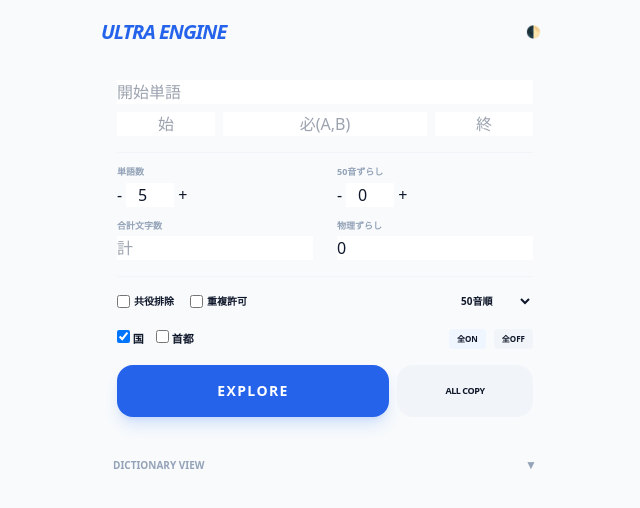
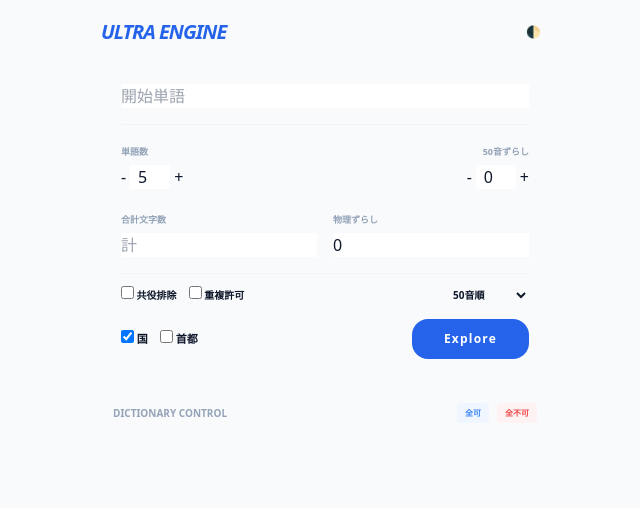
Before and after one commit to xjrstjrwvg-commits/pyongyang-, a Flask app: page / in a window 1280 px wide. Shown: the top 508 px of the page, without its empty margins (315-955 px from the left). Run offline with Flask 3, Linux system fonts and the light colour scheme; some libraries are stand-ins or nearby versions.

Commit message:
index.html

```diff
--- a/templates/index.html
+++ b/templates/index.html
@@ -3,52 +3,36 @@
 <head>
     <meta charset="UTF-8">
     <meta name="viewport" content="width=device-width, initial-scale=1.0, maximum-scale=1.0, user-scalable=no">
-    <title>いつか使えるツール</title>
+    <title>極・しりとり探索</title>
     <script src="https://cdn.tailwindcss.com"></script>
     <script>
+        let wordStates = {}; // 0:Normal, 1:Block, 2:Force
+        let masterDataCache = {};
+
         function toggleDarkMode() {
             document.documentElement.classList.toggle('dark');
             localStorage.theme = document.documentElement.classList.contains('dark') ? 'dark' : 'light';
         }
-        if (localStorage.theme === 'dark' || (!('theme' in localStorage) && window.matchMedia('(prefers-color-scheme: dark)').matches)) {
-            document.documentElement.classList.add('dark');
-        }
 
         function saveSettings() {
             const settings = {
-                sw: document.getElementById('sw').value, sc: document.getElementById('sc').value,
-                mc: document.getElementById('mc').value, ec: document.getElementById('ec').value,
-                ml: document.getElementById('ml').value, ks: document.getElementById('ks').value,
-                ps: document.getElementById('ps').value, ttl: document.getElementById('ttl').value,
-                conj: document.getElementById('conj').checked, rt: document.getElementById('rt').checked,
-                sort: document.getElementById('sort_type').value,
-                cats: Array.from(document.querySelectorAll('input[name="cat"]:checked')).map(c => c.value)
+                sw: document.getElementById('sw').value, ml: document.getElementById('ml').value,
+                ks: document.getElementById('ks').value, ps: document.getElementById('ps').value,
+                ttl: document.getElementById('ttl').value, conj: document.getElementById('conj').checked,
+                rt: document.getElementById('rt').checked, sort: document.getElementById('sort_type').value,
+                cats: Array.from(document.querySelectorAll('input[name="cat"]:checked')).map(c => c.value),
+                wordStates: wordStates
             };
             localStorage.ultraSettings = JSON.stringify(settings);
         }
 
-        async function loadDictionary() {
+        async function init() {
+            if (localStorage.theme === 'dark' || (!('theme' in localStorage) && window.matchMedia('(prefers-color-scheme: dark)').matches)) document.documentElement.classList.add('dark');
             const r = await fetch('/get_dictionary');
-            const data = await r.json();
-            const container = document.getElementById('dict-content');
-            container.innerHTML = Object.keys(data).map(cat => `
-                <div class="mb-4">
-                    <p class="text-[10px] font-bold text-blue-500 uppercase border-b border-blue-500/20 mb-1">${cat} (${data[cat].length})</p>
-                    <div class="flex flex-wrap gap-1 text-[9px] text-slate-500 dark:text-slate-400">
-                        ${data[cat].sort().join(' / ')}
-                    </div>
-                </div>
-            `).join('');
-        }
-
-        window.onload = () => {
-            loadDictionary();
+            masterDataCache = await r.json();
             if (localStorage.ultraSettings) {
                 const s = JSON.parse(localStorage.ultraSettings);
                 document.getElementById('sw').value = s.sw || "";
-                document.getElementById('sc').value = s.sc || "";
-                document.getElementById('mc').value = s.mc || "";
-                document.getElementById('ec').value = s.ec || "";
                 document.getElementById('ml').value = s.ml || 5;
                 document.getElementById('ks').value = s.ks || 0;
                 document.getElementById('ps').value = s.ps || 0;
@@ -57,159 +41,115 @@
                 document.getElementById('rt').checked = s.rt;
                 document.getElementById('sort_type').value = s.sort || "kana";
                 document.querySelectorAll('input[name="cat"]').forEach(c => c.checked = (s.cats || []).includes(c.value));
+                wordStates = s.wordStates || {};
             }
-        };
-
-        function adjustVal(id, delta) {
-            const el = document.getElementById(id);
-            el.value = parseInt(el.value) + delta;
-            saveSettings();
+            renderDictionary(masterDataCache);
         }
 
-        function copyAll() {
-            if (currentRoutes.length === 0) return;
-            const text = currentRoutes.map((rt, i) => `#${i+1}: ${rt.join(' → ')} (${rt.join('').length}文字)`).join('\n');
-            navigator.clipboard.writeText(text).then(() => {
-                const btn = document.getElementById('copyBtn');
-                btn.innerText = "COPIED!";
-                setTimeout(() => btn.innerText = "ALL COPY", 2000);
-            });
+        function renderDictionary(data) {
+            const container = document.getElementById('dict-content');
+            container.innerHTML = Object.keys(data).map(cat => `
+                <div class="mb-4">
+                    <p class="text-[10px] font-bold text-blue-500 uppercase mb-2 border-b border-blue-500/20">${cat}</p>
+                    <div class="space-y-1">
+                        ${data[cat].sort().map(w => {
+                            const state = wordStates[w] || 0;
+                            const colors = ["bg-slate-100 dark:bg-slate-800", "bg-red-100 dark:bg-red-900/40 text-red-500", "bg-blue-600 text-white"];
+                            const labels = ["可", "不可", "必須"];
+                            return `
+                                <div class="flex justify-between items-center p-2 rounded-lg ${colors[state]} transition-all text-xs font-bold">
+                                    <span>${w}</span>
+                                    <button onclick="cycleState('${w}')" class="px-3 py-1 rounded-md border border-black/10 dark:border-white/10 text-[9px]">${labels[state]}</button>
+                                </div>`;
+                        }).join('')}
+                    </div>
+                </div>`).join('');
         }
+
+        function cycleState(w) { wordStates[w] = ((wordStates[w] || 0) + 1) % 3; saveSettings(); renderDictionary(masterDataCache); }
+        function allState(s) { Object.keys(masterDataCache).forEach(c => masterDataCache[c].forEach(w => wordStates[w] = s)); saveSettings(); renderDictionary(masterDataCache); }
+        function adjustVal(id, delta) { const el = document.getElementById(id); el.value = parseInt(el.value) + delta; saveSettings(); }
+        window.onload = init;
     </script>
     <style>
         .dark { color-scheme: dark; }
         .glass { @apply bg-white dark:bg-slate-900 border border-slate-200 dark:border-slate-800 shadow-xl; }
         input, select { @apply bg-slate-50 dark:bg-slate-800 border-slate-300 dark:border-slate-700 p-2 rounded-xl text-xs outline-none focus:ring-1 ring-blue-500; }
-        .step-btn { @apply bg-slate-200 dark:bg-slate-700 w-7 h-7 flex items-center justify-center rounded-lg font-black text-sm active:scale-90 transition-transform; }
-        details > summary { list-style: none; }
-        details > summary::-webkit-details-marker { display: none; }
+        .step-btn { @apply bg-slate-200 dark:bg-slate-700 w-7 h-7 flex items-center justify-center rounded font-black active:scale-90 transition-transform; }
     </style>
 </head>
 <body class="bg-slate-50 dark:bg-slate-950 text-slate-900 dark:text-slate-100 p-3 font-sans" onchange="saveSettings()" oninput="saveSettings()">
     <div class="max-w-md mx-auto space-y-3">
         <header class="flex justify-between items-center py-1">
-            <h1 class="text-xl font-black italic text-blue-600 tracking-tighter uppercase">Ultra Engine</h1>
+            <h1 class="text-xl font-black italic text-blue-600 uppercase tracking-tighter">Ultra Engine</h1>
             <button onclick="toggleDarkMode()" class="p-2 glass rounded-full text-xs">🌓</button>
         </header>
 
-        <div class="glass rounded-[28px] p-4 space-y-4">
-            <!-- Entry Section -->
-            <div class="grid grid-cols-4 gap-2">
-                <input id="sw" placeholder="開始単語" class="col-span-4">
-                <input id="sc" placeholder="始" class="text-center">
-                <input id="mc" placeholder="必(A,B)" class="col-span-2 text-center">
-                <input id="ec" placeholder="終" class="text-center">
-            </div>
-
-            <!-- Numbers (Narrow Layout) -->
-            <div class="grid grid-cols-2 gap-x-6 gap-y-3 border-t border-slate-100 dark:border-slate-800 pt-3">
-                <div class="flex flex-col gap-1">
+        <div class="glass rounded-[28px] p-5 space-y-4">
+            <input id="sw" placeholder="開始単語" class="w-full">
+            <div class="grid grid-cols-2 gap-4 border-t border-slate-100 dark:border-slate-800 pt-3">
+                <div class="space-y-1">
                     <label class="text-[9px] font-bold text-slate-400 uppercase">単語数</label>
-                    <div class="flex items-center gap-1">
-                        <button onclick="adjustVal('ml',-1)" class="step-btn">-</button>
-                        <input type="number" id="ml" value="5" class="w-12 text-center">
-                        <button onclick="adjustVal('ml',1)" class="step-btn">+</button>
-                    </div>
+                    <div class="flex items-center gap-1"><button onclick="adjustVal('ml',-1)" class="step-btn">-</button><input type="number" id="ml" value="5" class="w-10 text-center"><button onclick="adjustVal('ml',1)" class="step-btn">+</button></div>
                 </div>
-                <div class="flex flex-col gap-1">
+                <div class="space-y-1 text-right">
                     <label class="text-[9px] font-bold text-slate-400 uppercase">50音ずらし</label>
-                    <div class="flex items-center gap-1">
-                        <button onclick="adjustVal('ks',-1)" class="step-btn">-</button>
-                        <input type="number" id="ks" value="0" class="w-12 text-center">
-                        <button onclick="adjustVal('ks',1)" class="step-btn">+</button>
-                    </div>
-                </div>
-                <div class="flex flex-col gap-1">
-                    <label class="text-[9px] font-bold text-slate-400 uppercase">合計文字数</label>
-                    <input type="number" id="ttl" placeholder="計" class="w-full">
-                </div>
-                <div class="flex flex-col gap-1">
-                    <label class="text-[9px] font-bold text-slate-400 uppercase">物理ずらし</label>
-                    <input type="number" id="ps" value="0" class="w-full">
+                    <div class="flex items-center justify-end gap-1"><button onclick="adjustVal('ks',-1)" class="step-btn">-</button><input type="number" id="ks" value="0" class="w-10 text-center"><button onclick="adjustVal('ks',1)" class="step-btn">+</button></div>
                 </div>
             </div>
-
-            <!-- Controls -->
+            <div class="grid grid-cols-2 gap-4">
+                <div class="space-y-1"><label class="text-[9px] font-bold text-slate-400 uppercase">合計文字数</label><input type="number" id="ttl" placeholder="計" class="w-full"></div>
+                <div class="space-y-1"><label class="text-[9px] font-bold text-slate-400 uppercase">物理ずらし</label><input type="number" id="ps" value="0" class="w-full"></div>
+            </div>
             <div class="flex justify-between items-center text-[10px] font-bold border-t border-slate-100 dark:border-slate-800 pt-3">
-                <div class="flex gap-4">
-                    <label class="flex items-center gap-1 cursor-pointer"><input type="checkbox" id="conj"> 共役排除</label>
-                    <label class="flex items-center gap-1 cursor-pointer"><input type="checkbox" id="rt"> 重複許可</label>
-                </div>
-                <select id="sort_type" class="w-20 p-1 border-none bg-transparent">
-                    <option value="kana">50音順</option>
-                    <option value="length">文字数順</option>
-                </select>
+                <div class="flex gap-3"><label><input type="checkbox" id="conj"> 共役排除</label><label><input type="checkbox" id="rt"> 重複許可</label></div>
+                <select id="sort_type" class="bg-transparent border-none w-20"><option value="kana">50音順</option><option value="length">文字数順</option></select>
             </div>
-
             <div class="flex items-center justify-between text-[11px] font-bold">
-                <div class="flex gap-3">
-                    <label><input type="checkbox" name="cat" value="country" checked> 国</label>
-                    <label><input type="checkbox" name="cat" value="capital"> 首都</label>
-                </div>
-                <div class="flex gap-2">
-                    <button onclick="document.querySelectorAll('input[name=\'cat\']').forEach(c=>c.checked=true);saveSettings()" class="bg-blue-50 dark:bg-blue-900/30 px-2 py-1 rounded text-[8px]">全ON</button>
-                    <button onclick="document.querySelectorAll('input[name=\'cat\']').forEach(c=>c.checked=false);saveSettings()" class="bg-slate-100 dark:bg-slate-800 px-2 py-1 rounded text-[8px]">全OFF</button>
-                </div>
-            </div>
-
-            <div class="flex gap-2">
-                <button onclick="run()" id="btn" class="flex-[2] bg-blue-600 text-white font-black py-4 rounded-2xl active:scale-95 transition-all shadow-lg shadow-blue-500/20 text-sm tracking-widest">EXPLORE</button>
-                <button onclick="copyAll()" id="copyBtn" class="flex-1 bg-slate-100 dark:bg-slate-800 font-bold py-4 rounded-2xl active:scale-95 text-[9px] uppercase tracking-tighter">All Copy</button>
+                <div class="flex gap-3"><label><input type="checkbox" name="cat" value="country" checked> 国</label><label><input type="checkbox" name="cat" value="capital"> 首都</label></div>
+                <button onclick="run()" id="btn" class="bg-blue-600 text-white font-black px-8 py-3 rounded-2xl active:scale-95 transition-all text-xs tracking-widest">Explore</button>
             </div>
         </div>
 
-        <!-- Dictionary Accordion -->
         <details class="glass rounded-2xl overflow-hidden">
             <summary class="p-3 text-[10px] font-black uppercase text-slate-400 cursor-pointer flex justify-between items-center bg-slate-50 dark:bg-slate-800/50">
-                <span>Dictionary View</span>
-                <span class="text-xs">▼</span>
+                <span>Dictionary Control</span>
+                <div class="flex gap-2">
+                    <button onclick="allState(0)" class="bg-blue-50 dark:bg-blue-900/40 px-2 py-1 rounded text-[8px] text-blue-500">全可</button>
+                    <button onclick="allState(1)" class="bg-red-50 dark:bg-red-900/40 px-2 py-1 rounded text-[8px] text-red-500">全不可</button>
+                </div>
             </summary>
-            <div id="dict-content" class="p-4 max-h-64 overflow-y-auto bg-white dark:bg-slate-900 leading-tight">
-                Loading...
-            </div>
+            <div id="dict-content" class="p-4 max-h-96 overflow-y-auto bg-white dark:bg-slate-900">Loading...</div>
         </details>
-
-        <!-- Stats & Results -->
-        <div id="stats" class="text-center text-[10px] font-bold text-blue-500 hidden uppercase tracking-widest"></div>
-        <div id="res" class="space-y-2 pb-16"></div>
+        <div id="stats" class="text-center text-[10px] font-bold text-blue-500 hidden"></div>
+        <div id="res" class="space-y-2 pb-10"></div>
     </div>
 
     <script>
-        let currentRoutes = [];
         async function run(){
-            const btn=document.getElementById('btn');
-            const resDiv=document.getElementById('res');
-            const statsDiv=document.getElementById('stats');
-            btn.innerText="EXPLORING..."; btn.disabled=true;
-            resDiv.innerHTML=""; statsDiv.classList.add('hidden'); currentRoutes = [];
-
+            const btn=document.getElementById('btn'); const resDiv=document.getElementById('res'); const statsDiv=document.getElementById('stats');
+            btn.innerText="SEARCHING..."; btn.disabled=true; resDiv.innerHTML=""; statsDiv.classList.add('hidden');
+            const blocked = Object.keys(wordStates).filter(w => wordStates[w] === 1);
+            const forced = Object.keys(wordStates).filter(w => wordStates[w] === 2);
             const cats = Array.from(document.querySelectorAll('input[name="cat"]:checked')).map(c => c.value);
             const r = await fetch('/search',{
                 method:'POST',
                 headers:{'Content-Type':'application/json'},
                 body:JSON.stringify({
-                    start_word:document.getElementById('sw').value, start_char:document.getElementById('sc').value,
-                    must_char:document.getElementById('mc').value, end_char:document.getElementById('ec').value,
-                    max_len:document.getElementById('ml').value, target_total_len: document.getElementById('ttl').value ? parseInt(document.getElementById('ttl').value) : null,
+                    start_word:document.getElementById('sw').value, max_len:document.getElementById('ml').value,
+                    target_total_len: document.getElementById('ttl').value ? parseInt(document.getElementById('ttl').value) : null,
                     pos_shift:document.getElementById('ps').value, kana_shift:document.getElementById('ks').value,
                     exclude_conjugates:document.getElementById('conj').checked, round_trip:document.getElementById('rt').checked,
-                    sort_type:document.getElementById('sort_type').value, categories: cats
+                    sort_type:document.getElementById('sort_type').value, categories: cats, blocked_words: blocked, force_words: forced
                 })
             });
-            const d = await r.json();
-            btn.innerText="EXPLORE"; btn.disabled=false;
+            const d = await r.json(); btn.innerText="EXPLORE"; btn.disabled=false;
             if(d.count > 0){
-                currentRoutes = d.routes;
                 statsDiv.innerText = `${d.count} ROUTES FOUND`; statsDiv.classList.remove('hidden');
-                resDiv.innerHTML = d.routes.map((rt, i)=>`
-                    <div class="glass p-3 rounded-xl border-l-4 border-blue-500 text-[13px] font-bold leading-relaxed animate-in fade-in slide-in-from-bottom-1">
-                        <div class="flex justify-between text-[8px] text-slate-400 mb-1 font-mono tracking-tighter"><span>ROUTE #${i+1}</span><span>${rt.join('').length}文字</span></div>
-                        ${rt.join(' <span class="text-blue-500 opacity-60">→</span> ')}
-                    </div>
-                `).join('');
-            } else {
-                resDiv.innerHTML = '<p class="text-center text-slate-500 py-12 font-bold text-xs uppercase italic tracking-widest">No Routes Found</p>';
-            }
+                resDiv.innerHTML = d.routes.map((rt, i)=>`<div class="glass p-3 rounded-xl border-l-4 border-blue-500 text-[13px] font-bold leading-relaxed">
+                    <div class="flex justify-between text-[8px] text-slate-400 mb-1 font-mono tracking-tighter"><span>#${i+1}</span><span>${rt.join('').length}文字</span></div>
+                    ${rt.join(' <span class="text-blue-500 opacity-60">→</span> ')}</div>`).join('');
+            } else { resDiv.innerHTML = '<p class="text-center text-slate-500 py-10 font-bold text-xs italic uppercase">No Routes Found</p>'; }
         }
     </script>
 </body>
```
